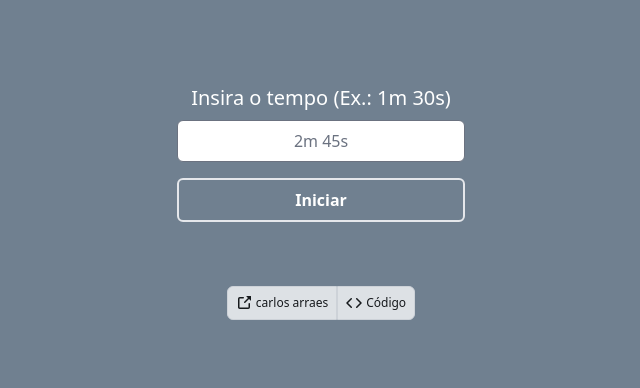
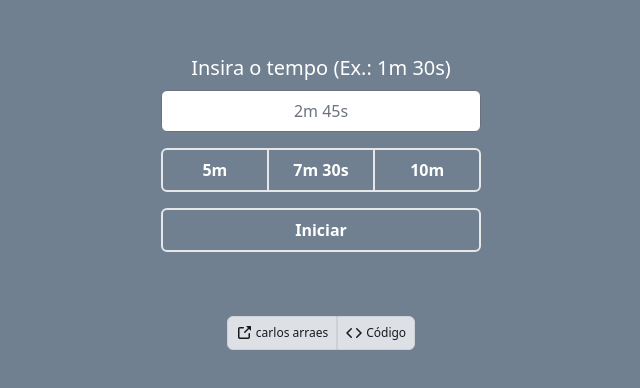
Before and after one commit to carlosarraes/timer, a React (Vite) app: page / in a window 1280 px wide. Shown: the part 202-590 px from the top of the page, without its empty margins (319-959 px from the left). Built offline with nearby package versions, Linux system fonts and the light colour scheme.

Commit message:
build: add buttons

```diff
--- a/src/components/Counter.jsx
+++ b/src/components/Counter.jsx
@@ -1,5 +1,5 @@
-import React, { Component } from 'react'
-import { AiFillPauseCircle, AiFillPlayCircle } from 'react-icons/ai'
+import React, { Component } from 'react';
+import { AiFillPauseCircle, AiFillPlayCircle } from 'react-icons/ai';
 
 const SECOND = 1000;
 
@@ -10,49 +10,57 @@ class Counter extends Component {
     minutos: 0,
     error: false,
     start: true,
-  }
+  };
 
   callTimer = () => {
     this.intervalId = setInterval(() => {
-      this.setState((prevState) => ({...prevState, tempo: prevState.tempo - 1, segundos: prevState.segundos - 1}))
+      this.setState((prevState) => ({
+        ...prevState,
+        tempo: prevState.tempo - 1,
+        segundos: prevState.segundos - 1,
+      }));
     }, SECOND);
-  }
+  };
 
   pauseTimer = () => {
     clearInterval(this.intervalId);
-    this.setState({start: false});
-  }
+    this.setState({ start: false });
+  };
 
   restartTimer = () => {
     this.callTimer();
-    this.setState({start: true});
+    this.setState({ start: true });
   };
 
   componentDidMount() {
-    const { tempo: tempoProps } = this.props
-    const splitTempo = tempoProps.split(' ')
+    const { tempo: tempoProps } = this.props;
+    const splitTempo = tempoProps.split(' ');
     let convertedTempo = 0;
     let countOk = false;
 
-    if (splitTempo.length > 1){
-      convertedTempo = (Number(splitTempo[0].slice(0, -1))*60) + (Number(splitTempo[1].slice(0,-1)))
+    if (splitTempo.length > 1) {
+      convertedTempo = Number(splitTempo[0].slice(0, -1)) * 60 + Number(splitTempo[1].slice(0, -1));
       countOk = true;
     } else {
-      if(splitTempo[0].includes('m')) {
-        convertedTempo = (Number(splitTempo[0].slice(0, -1))*60)
+      if (splitTempo[0].includes('m')) {
+        convertedTempo = Number(splitTempo[0].slice(0, -1)) * 60;
         countOk = true;
-      } else if(splitTempo[0].includes('s')) {
-        convertedTempo = (Number(splitTempo[0].slice(0, -1)))
+      } else if (splitTempo[0].includes('s')) {
+        convertedTempo = Number(splitTempo[0].slice(0, -1));
         countOk = true;
       }
     }
     const convertedMinutos = Math.floor(convertedTempo / 60);
     const convertedSegundos = convertedTempo % 60;
 
-    this.setState({tempo: convertedTempo, segundos: convertedSegundos, minutos: convertedMinutos});
+    this.setState({
+      tempo: convertedTempo,
+      segundos: convertedSegundos,
+      minutos: convertedMinutos,
+    });
 
     if (countOk) return this.callTimer();
-    else return this.setState({error: true});
+    else return this.setState({ error: true });
   }
 
   componentWillUnmount() {
@@ -61,9 +69,14 @@ class Counter extends Component {
 
   componentDidUpdate() {
     const { tempo, segundos, minutos, start } = this.state;
-    if ( tempo === 0 ) clearInterval(this.intervalId);
+    if (tempo === 0) clearInterval(this.intervalId);
 
-    if ( segundos === 0 && minutos && start) this.setState((prevState) => ({...prevState, minutos: prevState.minutos - 1, segundos: 60}))
+    if (segundos < 0 && minutos && start)
+      this.setState((prevState) => ({
+        ...prevState,
+        minutos: prevState.minutos - 1,
+        segundos: 59,
+      }));
   }
 
   render() {
@@ -71,27 +84,35 @@ class Counter extends Component {
 
     return (
       <>
-        { error ? (
+        {error ? (
           <section>
             <h1>Error, tente novamente.</h1>
-              <p>tempo tem q ser exatamente como o exemplo:  3m 15s</p>
+            <p>tempo tem q ser exatamente como o exemplo: 3m 15s</p>
           </section>
         ) : (
           <section className='flex flex-col justify-center items-center gap-2'>
             <div className='flex justify-between items-center gap-6'>
-                <h1 className='text-8xl font-bold'>{`${minutos.toString().padStart(2, "0")}:${segundos.toString().padStart(2, "0")}`}</h1>
-                { start ? (
-                  <AiFillPauseCircle className='cursor-pointer text-2xl' onClick={this.pauseTimer} />
+              <h1 className='text-8xl font-bold'>{`${minutos.toString().padStart(2, '0')}:${segundos
+                .toString()
+                .padStart(2, '0')}`}</h1>
+              {start ? (
+                <AiFillPauseCircle
+                  className='cursor-pointer text-2xl'
+                  onClick={this.pauseTimer}
+                />
               ) : (
-                  <AiFillPlayCircle className='cursor-pointer text-2xl' onClick={this.restartTimer} />
+                <AiFillPlayCircle
+                  className='cursor-pointer text-2xl'
+                  onClick={this.restartTimer}
+                />
               )}
             </div>
             {tempo === 0 && <span className='text-xl font-bold my-3'>É HEXA!</span>}
           </section>
         )}
       </>
-    )
+    );
   }
 }
 
-export default Counter
+export default Counter;
--- a/src/components/Timer.jsx
+++ b/src/components/Timer.jsx
@@ -1,20 +1,20 @@
-import React, { Component } from 'react'
+import React, { Component } from 'react';
 import Counter from './Counter';
 
 class Timer extends Component {
   state = {
     tempo: '',
     timer: false,
-  }
+  };
 
   handleChange = (e) => {
     const { name, value } = e.target;
-    this.setState((prevState) => ({...prevState, [name]: value }));
+    this.setState((prevState) => ({ ...prevState, [name]: value }));
   };
 
   handleStart = (e) => {
-    const {tempo} = this.state;
-    this.setState((prevState) => ({...prevState, timer: !prevState.timer, tempo }));
+    const { tempo } = this.state;
+    this.setState((prevState) => ({ ...prevState, timer: !prevState.timer, tempo }));
   };
 
   render() {
@@ -25,31 +25,72 @@ class Timer extends Component {
         <section className='flex flex-col justify-center items-center w-full'>
           {timer ? (
             <Counter tempo={tempo} />
-          ) :
-          (<>
-            <label htmlFor="tempo" className='my-2 text-xl'>Insira o tempo (Ex.: 1m 30s)</label>
-            <input
-              type="text"
-              name="tempo"
-              id="tempo"
-              className='rounded-md w-full text-black text-center focus:ring-0'
-              value={tempo}
-              placeholder="2m 45s"
-              onChange={this.handleChange}
-            />
-          </>)}
+          ) : (
+            <>
+              <label
+                htmlFor='tempo'
+                className='my-2 text-xl'
+              >
+                Insira o tempo (Ex.: 1m 30s)
+              </label>
+              <input
+                type='text'
+                name='tempo'
+                id='tempo'
+                className='rounded-md w-full text-black text-center focus:ring-0'
+                value={tempo}
+                placeholder='2m 45s'
+                onChange={this.handleChange}
+              />
+            </>
+          )}
+        </section>
+        <section className='mt-4 flex w-full'>
+          <button
+            className='rounded-l-md font-bold border-2 py-2 px-4 enabled:hover:bg-slate-400 duration-300 w-full'
+            onClick={() =>
+              this.setState((prevState) => ({ ...prevState, timer: !prevState.timer, tempo: '5m' }))
+            }
+          >
+            5m
+          </button>
+          <button
+            className='font-bold border-2 py-2 px-4 border-l-0 border-r-0 enabled:hover:bg-slate-400 duration-300 w-full'
+            onClick={() =>
+              this.setState((prevState) => ({
+                ...prevState,
+                timer: !prevState.timer,
+                tempo: '7m 30s',
+              }))
+            }
+          >
+            7m 30s
+          </button>
+          <button
+            className='rounded-r-md font-bold border-2 py-2 px-4 enabled:hover:bg-slate-400 duration-300 w-full'
+            onClick={() =>
+              this.setState((prevState) => ({
+                ...prevState,
+                timer: !prevState.timer,
+                tempo: '10m',
+              }))
+            }
+          >
+            10m
+          </button>
         </section>
         <section className='mt-4 flex justify-between gap-2'>
           <button
             type='button'
-            className='rounded-md font-bold border-2 py-2 px-4 enabled:hover:bg-slate-400 duration-300 w-72'
+            className='rounded-md font-bold border-2 py-2 px-4 enabled:hover:bg-slate-400 duration-300 w-80'
             onClick={this.handleStart}
           >
-            { timer ? 'Parar' : 'Iniciar' }
+            {timer ? 'Parar' : 'Iniciar'}
           </button>
         </section>
       </main>
-  )}
+    );
+  }
 }
 
-export default Timer
+export default Timer;
```
Lines whose indentation alone changed are shown as unchanged.
